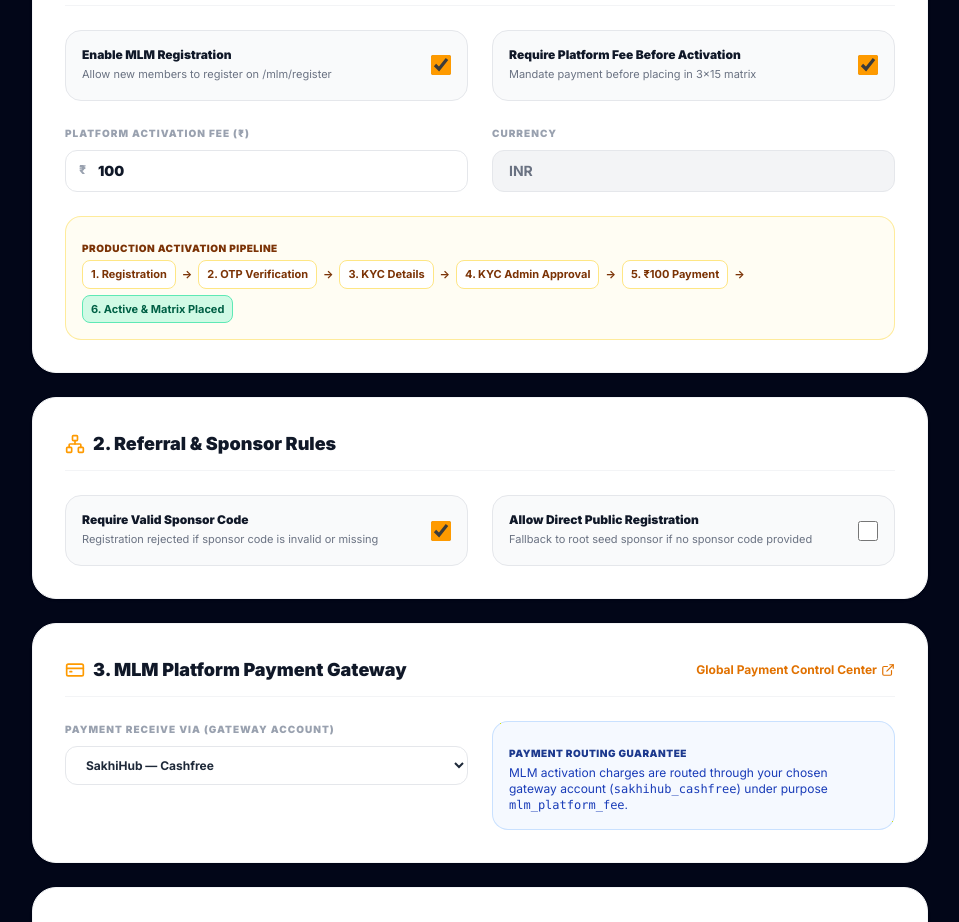
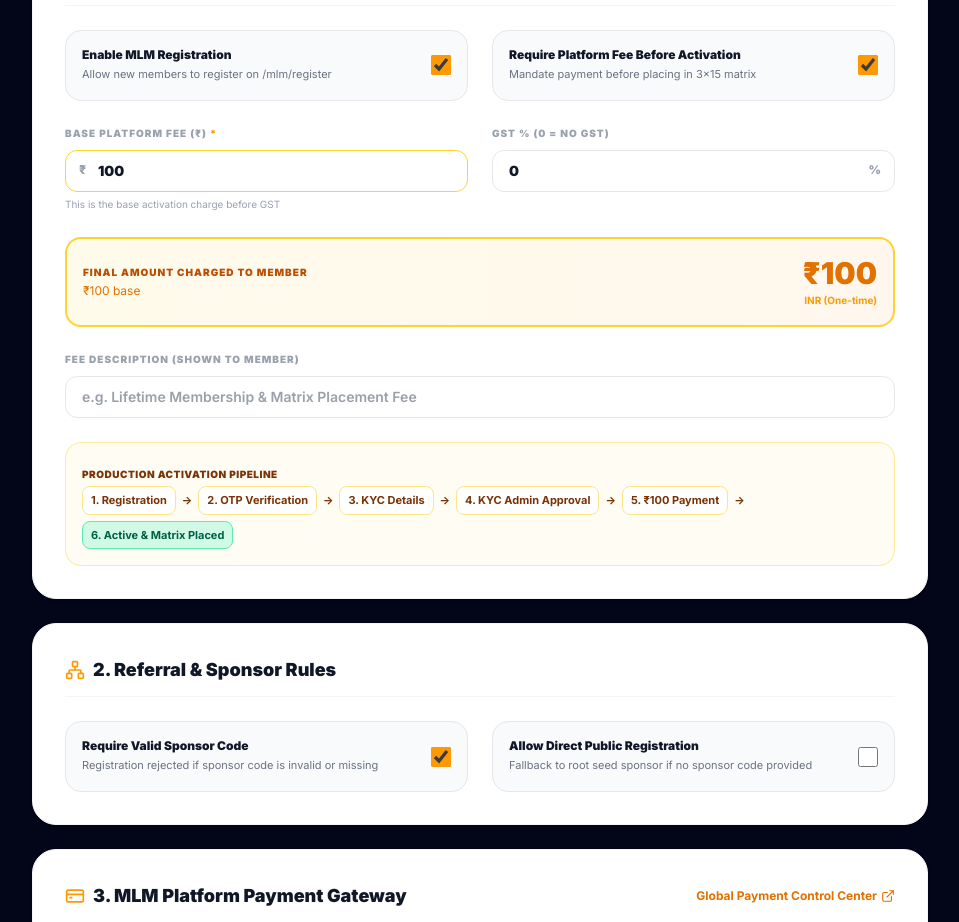
Before and after one commit to adskysolution-oss/adskycms, a Next.js app: page /admin/mlm/configuration in a window 1280 px wide. Shown: the part 1340-2262 px from the top of the page, without its empty margins (288-1247 px from the left). Built offline with nearby package versions, Linux system fonts and the light colour scheme; no server answers.

Commit message:
feat(mlm): dynamic platform fee config - fix field mapping, add GST% and description support

```diff
--- a/src/app/admin/mlm/configuration/page.js
+++ b/src/app/admin/mlm/configuration/page.js
@@ -190,26 +190,69 @@ export default function AdminMlmConfigurationPage() {
 
               <div>
                 <label className="block text-[10px] font-black text-gray-400 uppercase tracking-widest mb-2">
-                  Platform Activation Fee (₹)
+                  Base Platform Fee (₹) <span className="text-amber-500">*</span>
                 </label>
                 <div className="relative">
-                  <span className="absolute left-3.5 top-3 text-xs font-black text-gray-400">
-                    ₹
-                  </span>
-                  <input type="number" min="0" value={config.platformFeeAmount} onChange={(e) => setConfig({
-            ...config,
-            platformFeeAmount: Number(e.target.value),
-        })} className="w-full pl-8 pr-4 py-2.5 rounded-xl border border-gray-200 focus:ring-2 focus:ring-amber-500/20 font-black text-gray-900 bg-white text-sm"/>
+                  <span className="absolute left-3.5 top-3 text-xs font-black text-gray-400">₹</span>
+                  <input
+                    type="number"
+                    min="0"
+                    value={config.platformFeeAmount}
+                    onChange={(e) => setConfig({ ...config, platformFeeAmount: Number(e.target.value) })}
+                    className="w-full pl-8 pr-4 py-2.5 rounded-xl border border-amber-300 focus:ring-2 focus:ring-amber-500/30 font-black text-gray-900 bg-white text-sm"
+                  />
                 </div>
+                <p className="text-[10px] text-gray-400 mt-1">This is the base activation charge before GST</p>
               </div>
 
               <div>
                 <label className="block text-[10px] font-black text-gray-400 uppercase tracking-widest mb-2">
-                  Currency
+                  GST % (0 = No GST)
                 </label>
-                <input type="text" readOnly value={config.currency || 'INR'} className="w-full px-4 py-2.5 rounded-xl border border-gray-200 font-bold text-gray-500 bg-gray-100 text-sm"/>
+                <div className="relative">
+                  <input
+                    type="number"
+                    min="0"
+                    max="100"
+                    value={config.gstPercent ?? 0}
+                    onChange={(e) => setConfig({ ...config, gstPercent: Number(e.target.value) })}
+                    className="w-full pr-8 px-4 py-2.5 rounded-xl border border-gray-200 focus:ring-2 focus:ring-amber-500/20 font-black text-gray-900 bg-white text-sm"
+                  />
+                  <span className="absolute right-3.5 top-3 text-xs font-black text-gray-400">%</span>
+                </div>
+              </div>
+
+              {/* Live Total Preview */}
+              <div className="col-span-1 md:col-span-2 p-4 rounded-2xl bg-gradient-to-r from-amber-50 to-orange-50 border-2 border-amber-300 flex items-center justify-between">
+                <div>
+                  <p className="text-[10px] font-black text-amber-700 uppercase tracking-widest">Final Amount Charged to Member</p>
+                  <p className="text-xs text-amber-600 mt-0.5">
+                    ₹{config.platformFeeAmount || 0} base
+                    {(config.gstPercent ?? 0) > 0 && <> + {config.gstPercent}% GST = </>}
+                  </p>
+                </div>
+                <div className="text-right">
+                  <span className="text-3xl font-black text-amber-600">
+                    ₹{Math.round((config.platformFeeAmount || 0) * (1 + (config.gstPercent ?? 0) / 100))}
+                  </span>
+                  <p className="text-[10px] text-amber-500 font-bold">INR (One-time)</p>
+                </div>
+              </div>
+
+              <div className="col-span-1 md:col-span-2">
+                <label className="block text-[10px] font-black text-gray-400 uppercase tracking-widest mb-2">
+                  Fee Description (shown to member)
+                </label>
+                <input
+                  type="text"
+                  value={config.description ?? ''}
+                  onChange={(e) => setConfig({ ...config, description: e.target.value })}
+                  placeholder="e.g. Lifetime Membership & Matrix Placement Fee"
+                  className="w-full px-4 py-2.5 rounded-xl border border-gray-200 focus:ring-2 focus:ring-amber-500/20 font-semibold text-gray-700 bg-white text-sm"
+                />
               </div>
             </div>
+
 
             {/* Activation Flow Diagram */}
             <div className="p-4 rounded-2xl bg-amber-50/60 border border-amber-200/80 space-y-2">
--- a/src/app/api/admin/mlm/config/route.js
+++ b/src/app/api/admin/mlm/config/route.js
@@ -2,8 +2,8 @@ import { NextResponse } from 'next/server';
 import dbConnect from '@/lib/mongodb';
 import { getAuthUser } from '@/lib/auth';
 import MlmPlatformFeeConfig from '@/models/mlm/MlmPlatformFeeConfig';
-import PaymentConfig from '@/models/PaymentConfig';
 import MlmAuditLog from '@/models/mlm/MlmAuditLog';
+
 export async function GET() {
     try {
         const session = await getAuthUser();
@@ -12,7 +12,8 @@ export async function GET() {
         }
         await dbConnect();
         const paymentConfig = await PaymentConfig.findOne({ key: 'default' }).lean();
-        const feeConfig = await MlmPlatformFeeConfig.findOne({ status: 'active' }).sort({ version: -1 }).lean();
+        // Use isActive:true — model has isActive field, NOT status field
+        const feeConfig = await MlmPlatformFeeConfig.findOne({ isActive: true }).sort({ version: -1 }).lean();
         const configData = {
             registrationEnabled: true,
             requireSponsorCode: true,
@@ -24,10 +25,12 @@ export async function GET() {
             aadhaarRequired: true,
             bankDetailsRequired: true,
             kycApprovalRequiredBeforeActivation: true,
-            platformFeeRequired: paymentConfig?.subscriptionRequired?.mlm_member ?? feeConfig?.activationRequired ?? true,
-            platformFeeAmount: paymentConfig?.subscriptionAmount?.mlm_member ?? feeConfig?.amount ?? 100,
-            currency: feeConfig?.currency ?? 'INR',
-            paymentProvider: paymentConfig?.paymentAccount?.mlm_member ?? feeConfig?.paymentGateway ?? 'sakhihub_cashfree',
+            platformFeeRequired: true,
+            // totalAmount is the final charged amount in the model
+            platformFeeAmount: feeConfig?.totalAmount ?? feeConfig?.feeAmount ?? 100,
+            gstPercent: feeConfig?.gstPercent ?? 0,
+            currency: 'INR',
+            paymentProvider: 'cashfree',
             rewardsEnabled: true,
             withdrawalsEnabled: true,
             minWithdrawalAmount: 100,
@@ -37,6 +40,7 @@ export async function GET() {
             upiEnabled: true,
             walletEnabled: true,
             version: feeConfig?.version ?? 1,
+            description: feeConfig?.description ?? '',
         };
         return NextResponse.json({
             success: true,
@@ -57,62 +61,61 @@ export async function POST(req) {
         await dbConnect();
         const body = await req.json();
         const { auditReason, ...configPayload } = body;
-        const amount = Number(configPayload.platformFeeAmount) || 100;
-        const required = configPayload.platformFeeRequired !== false;
-        const provider = configPayload.paymentProvider || 'sakhihub_cashfree';
-        // 1. Update MlmPlatformFeeConfig
-        const updatedFeeConfig = await MlmPlatformFeeConfig.findOneAndUpdate({ status: 'active' }, {
-            feeName: 'MLM Platform Activation Charge',
-            amount,
-            activationRequired: required,
-            paymentGateway: provider,
+        const feeAmount = Number(configPayload.platformFeeAmount) || 100;
+        const gstPercent = Number(configPayload.gstPercent) || 0;
+        const totalAmount = Math.round(feeAmount * (1 + gstPercent / 100));
+        const description = configPayload.description || 'MLM Platform Activation Fee';
+
+        // 1. Deactivate all existing active configs
+        await MlmPlatformFeeConfig.updateMany({ isActive: true }, { $set: { isActive: false } });
+
+        // 2. Create new version (find last version number first)
+        const lastConfig = await MlmPlatformFeeConfig.findOne().sort({ version: -1 }).lean();
+        const newVersion = (lastConfig?.version ?? 0) + 1;
+
+        const updatedFeeConfig = await MlmPlatformFeeConfig.create({
+            version: newVersion,
+            feeAmount,
+            gstPercent,
+            totalAmount,
+            isActive: true,
+            description,
             effectiveFrom: new Date(),
-            status: 'active',
-            $inc: { version: 1 },
-        }, { upsert: true, new: true });
-        // 2. Update PaymentConfig to stay in sync
-        let paymentConfig = await PaymentConfig.findOne({ key: 'default' });
-        if (paymentConfig) {
-            const subAmount = paymentConfig.subscriptionAmount || {};
-            const subReq = paymentConfig.subscriptionRequired || {};
-            const payAcc = paymentConfig.paymentAccount || {};
-            subAmount.mlm_member = amount;
-            subReq.mlm_member = required;
-            payAcc.mlm_member = provider;
-            paymentConfig.subscriptionAmount = subAmount;
-            paymentConfig.subscriptionRequired = subReq;
-            paymentConfig.paymentAccount = payAcc;
-            paymentConfig.markModified('subscriptionAmount');
-            paymentConfig.markModified('subscriptionRequired');
-            paymentConfig.markModified('paymentAccount');
-            await paymentConfig.save();
-        }
+            updatedBy: session.email || session.id || 'admin',
+        });
+
         // 3. Log Audit
         try {
             await MlmAuditLog.create({
-                action: 'UPDATE_CONFIG',
-                adminId: session.id,
-                adminEmail: session.email || 'admin@sakhihub.com',
-                details: {
-                    platformFeeAmount: amount,
-                    platformFeeRequired: required,
-                    paymentProvider: provider,
-                    auditReason: auditReason || 'MLM Configuration updated by super admin',
+                action: 'UPDATE_PLATFORM_FEE_CONFIG',
+                performedBy: session.id,
+                performedByRole: session.role || 'admin',
+                performedByName: session.name || session.email || 'Admin',
+                newValue: {
+                    version: newVersion,
+                    feeAmount,
+                    gstPercent,
+                    totalAmount,
+                    description,
+                    auditReason: auditReason || 'Platform fee config updated by admin',
                 },
             });
         }
         catch (auditErr) {
             console.warn('MLM Audit Log warning:', auditErr.message);
         }
+
         return NextResponse.json({
             success: true,
-            message: 'MLM Configuration updated successfully',
+            message: `Platform fee updated to ₹${totalAmount} (v${newVersion}) successfully`,
             data: {
                 ...configPayload,
-                platformFeeAmount: amount,
-                platformFeeRequired: required,
-                paymentProvider: provider,
-                version: updatedFeeConfig?.version ?? 1,
+                platformFeeAmount: totalAmount,
+                feeAmount,
+                gstPercent,
+                totalAmount,
+                version: newVersion,
+                description,
             },
         });
     }
```
